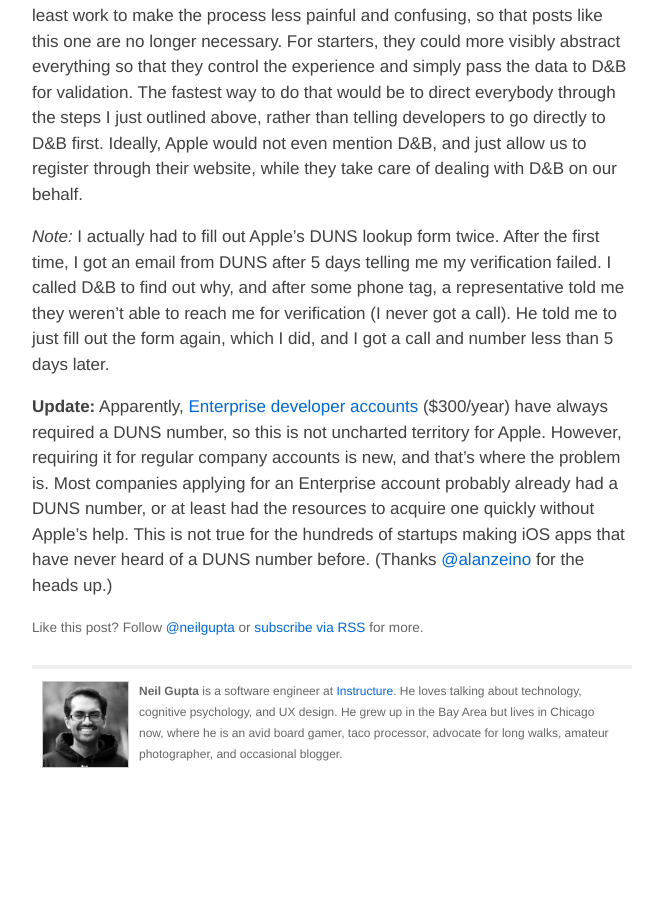
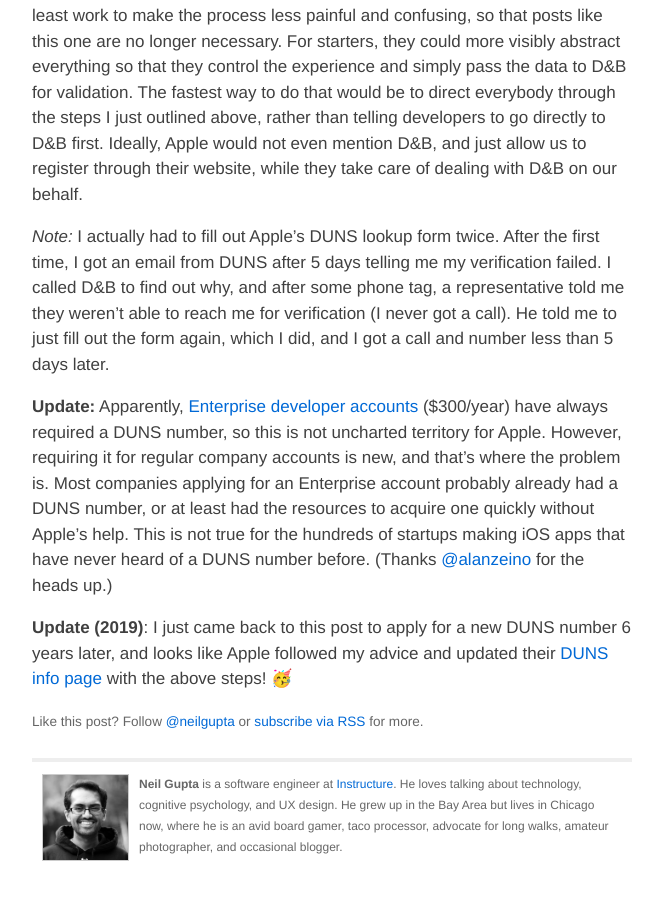
Before and after one commit to neilgupta/neilgupta.github.com, a Jekyll site: the page built from _posts/2012-12-03-apple-duns.md, in a window 1280 px wide and 900 px high, scrolled down 1916 px. Shown: the whole window, without its empty margins (308-971 px from the left). Built offline with Jekyll 4.4.1, drawn with Linux system fonts in a browser that asks for light colours; before the commit the page ends 2723 px from its top, so only the background shows below that; part of the change alters nothing that is shown.

Commit message:
update duns post with working links

```diff
--- a/_posts/2012-12-03-apple-duns.md
+++ b/_posts/2012-12-03-apple-duns.md
@@ -13,13 +13,13 @@ Apple recently switched to requiring a DUNS number to open a company developer a
 
 As a startup, you probably don't have a DUNS number, since they are primarily used when doing business with the government. A quick search will bring up plenty of complaints about the DUNS process, with most people wondering why Apple would partner with such a shady company. There is a lot of confusion and questions surrounding the process, primarily "how long does it take?" and "how much should it cost?"
 
-The [standard process](https://developer.apple.com/support/ios/D-U-N-S.html) for acquiring a DUNS number is to go to the D&B website, figure out how to navigate their site, fill out 10 pages of complicated, unnecessary information about your company, and then choose to wait 30 days for a free DUNS number or pay $50 to get it in 5 days. After you get your number, you have to [wait up to another 14 days](http://www.quora.com/Apple-Developer/What-is-the-schedule-Apple-uses-to-refresh-DUNS-numbers-in-their-system) for [Apple to sync their database](http://apple-duns.weebly.com) with DUNS, and then you can *finally* sign up account.
+The [standard process](https://developer.apple.com/support/D-U-N-S/) for acquiring a DUNS number is to go to the D&B website, figure out how to navigate their site, fill out 10 pages of complicated, unnecessary information about your company, and then choose to wait 30 days for a free DUNS number or pay $50 to get it in 5 days. After you get your number, you have to [wait up to another 14 days](http://www.quora.com/Apple-Developer/What-is-the-schedule-Apple-uses-to-refresh-DUNS-numbers-in-their-system) for [Apple to sync their database](http://apple-duns.weebly.com) with DUNS, and then you can *finally* sign up account.
 
 Do **not** do any of that.
 
 I tried following the above process at first, and it is every bit as painful as it sounds. But with a little bit of exploration and luck, I found a better way to acquire a DUNS number and open my developer account within a week:
 
-1. [Use Apple's DUNS lookup tool](https://developer.apple.com/program/enroll/dunsLookupForm.action) to search for your business' number, even if you know you don't have one.
+1. [Use Apple's DUNS lookup tool](https://developer.apple.com/enroll/duns-lookup/) to search for your business' number, even if you know you don't have one.
 2. Once you do the lookup, there will be a link to submit a request for a DUNS number to D&B on your behalf. This will handle everything automatically, so you don't have to touch D&B's website.
 3. Within 5 days, you will get a call from D&B, asking for more information. This is where you will answer a bunch of questions about your company over the phone.
 4. Within 24 hours after this call, you will receive your DUNS number by email.
@@ -40,3 +40,5 @@ While I understand Apple's desire to partner with D&B, I hope that Apple will at
 *Note:* I actually had to fill out Apple's DUNS lookup form twice. After the first time, I got an email from DUNS after 5 days telling me my verification failed. I called D&B to find out why, and after some phone tag, a representative told me they weren't able to reach me for verification (I never got a call). He told me to just fill out the form again, which I did, and I got a call and number less than 5 days later.
 
 **Update:** Apparently, [Enterprise developer accounts](https://developer.apple.com/programs/ios/enterprise/) ($300/year) have always required a DUNS number, so this is not uncharted territory for Apple. However, requiring it for regular company accounts is new, and that's where the problem is. Most companies applying for an Enterprise account probably already had a DUNS number, or at least had the resources to acquire one quickly without Apple's help. This is not true for the hundreds of startups making iOS apps that have never heard of a DUNS number before. (Thanks [@alanzeino](https://twitter.com/alanzeino/status/286384362872786944) for the heads up.)
+
+**Update (2019)**: I just came back to this post to apply for a new DUNS number 6 years later, and looks like Apple followed my advice and updated their [DUNS info page](https://developer.apple.com/support/D-U-N-S/) with the above steps! 🥳
```
